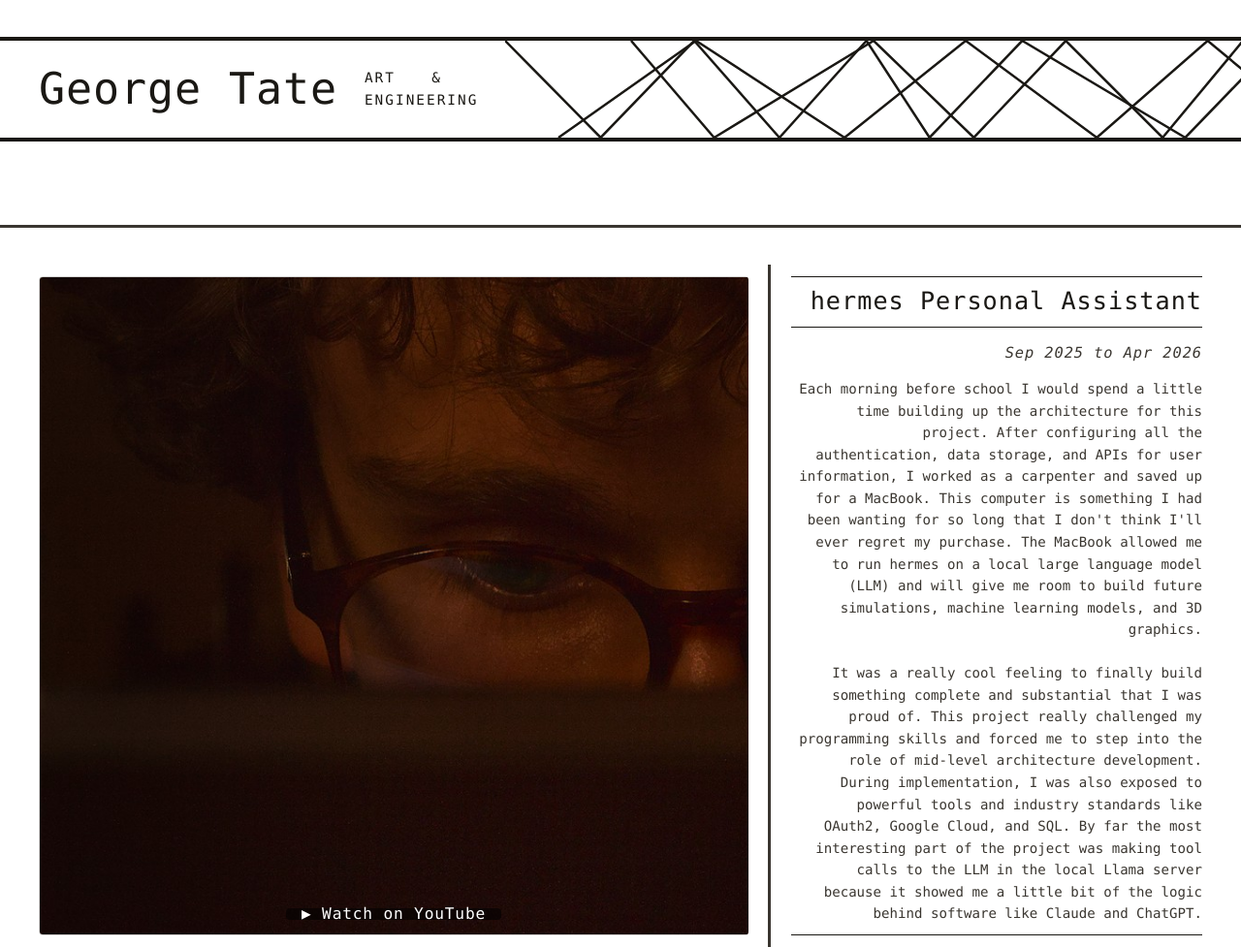
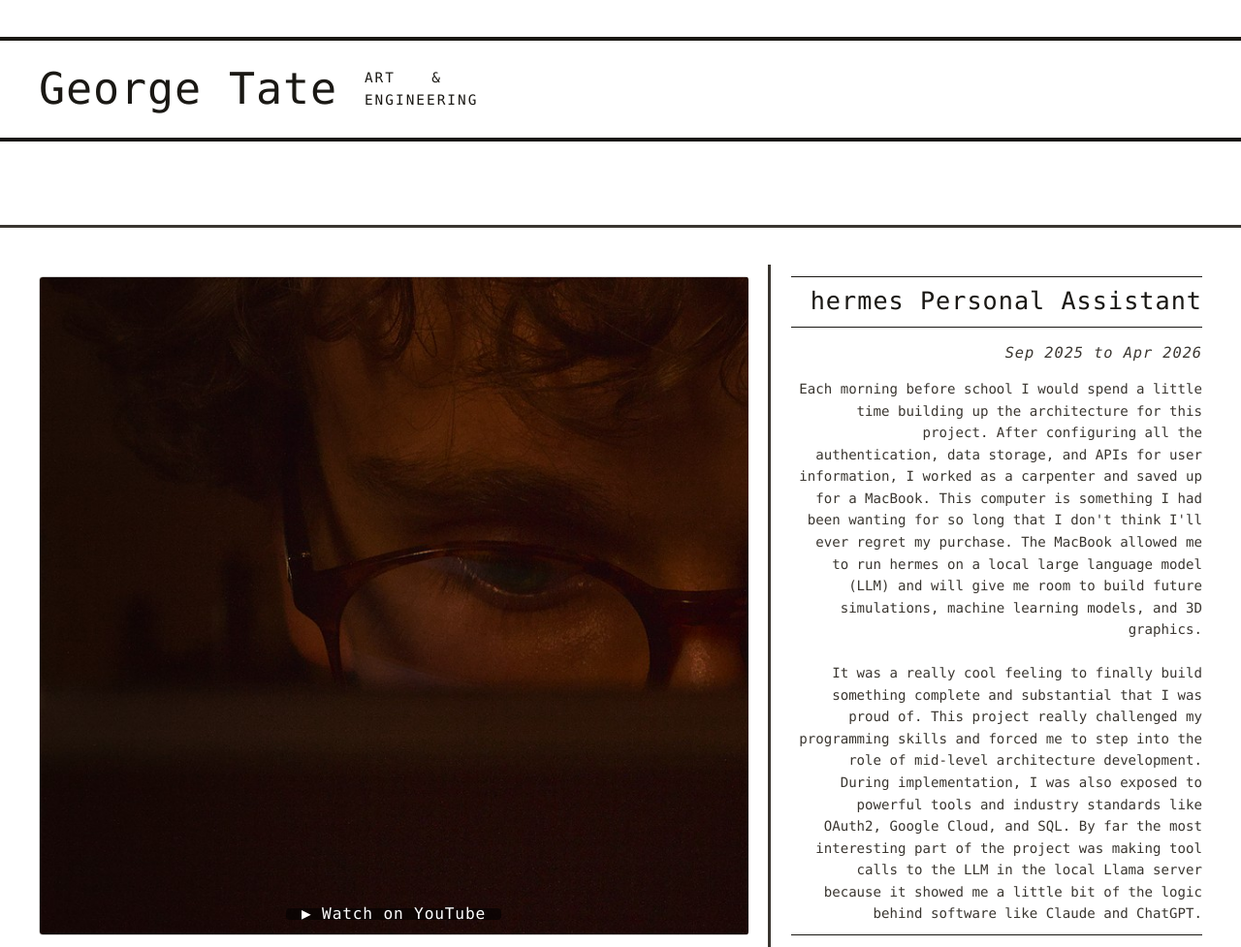
Before and after one commit to georgetate/george-tate-portfolio, a plain HTML site: page index.html in a window 1280 px wide. Shown: the top 977 px of the page at 97% size. Drawn offline with Linux system fonts and the light colour scheme; a web font is replaced by a local one.

Commit message:
Removed the laser beam pattern; the header and footer bands are plain again.

```diff
--- a/index.html
+++ b/index.html
@@ -23,8 +23,7 @@
 
   <!-- ── Header ─────────────────────────────────────────────────────────────
        .title-rule draws a thick bar above and below via ::before / ::after.
-       .header-inner holds the name and Art & Engineering subtitle side-by-side,
-       then .header-pattern fills the rest of the band.
+       .header-inner holds the name and Art & Engineering subtitle side-by-side.
   ── -->
   <header class="site-header">
     <div class="title-rule">
@@ -49,8 +48,6 @@
           </div>
         </div>
         -->
-        <!-- Laser beams bouncing between the bars (drawn by laser-beams.js) -->
-        <div class="header-pattern js-laser-beams" aria-hidden="true"></div>
       </div>
     </div>
   </header>
@@ -298,12 +295,11 @@
        with a cream-filled gap between them that mirrors the header height.
   ── -->
   <footer class="footer-rule" aria-hidden="true">
-    <div class="footer-pattern js-laser-beams"></div>
+    <div class="footer-pattern"></div>
   </footer>
 
   <script src="horizontal-gallery.js"></script>
   <script src="horizontal-masonry.js"></script>
-  <script src="laser-beams.js"></script>
 
 </body>
 </html>
--- a/laser-beams.js
+++ /dev/null
@@ -1,91 +0,0 @@
-// ------ Laser beams ------
-// Draws "laser beams" that bounce between the two horizontal bars of the header and
-// footer bands. Each beam starts by dying into one of the bars (so the beams stop short
-// of the name instead of needing a vertical divider), then zigzags to the right edge,
-// picking a slightly different angle at every bounce for a hand-drawn randomness.
-//
-// The angles come from a seeded random generator, so the pattern is identical on every
-// page load; only the visible length changes with the screen width. Each band redraws
-// when its size changes, because the bounce points depend on the band's width and height.
-
-(function () {
-  var SVG_NAMESPACE = 'http://www.w3.org/2000/svg';
-  var STROKE_WIDTH = 2.5;
-
-  // Beam angles are measured from the horizontal. Below ~25 degrees the beams turn into
-  // long flat streaks; above ~65 degrees they look like vertical hatching.
-  var MIN_ANGLE_DEGREES = 28;
-  var MAX_ANGLE_DEGREES = 62;
-
-  // Where each beam dies into a bar, as a multiple of the band height from the band's
-  // left edge, and which bar it dies into. Staggered so the ends do not line up.
-  var BEAMS = [
-    { startOffset: 0.0, startsAtTop: true, seed: 11 },
-    { startOffset: 0.55, startsAtTop: false, seed: 29 },
-    { startOffset: 1.3, startsAtTop: true, seed: 47 },
-  ];
-
-  // Small seeded PRNG (mulberry32): returns a function giving floats in [0, 1).
-  function createRandom(seed) {
-    var state = seed >>> 0;
-    return function () {
-      state = (state + 0x6d2b79f5) >>> 0;
-      var mixed = Math.imul(state ^ (state >>> 15), 1 | state);
-      mixed = (mixed + Math.imul(mixed ^ (mixed >>> 7), 61 | mixed)) ^ mixed;
-      return ((mixed ^ (mixed >>> 14)) >>> 0) / 4294967296;
-    };
-  }
-
-  function buildBeamPoints(beam, bandWidth, bandHeight) {
-    var random = createRandom(beam.seed);
-    var currentX = beam.startOffset * bandHeight;
-    var isAtTop = beam.startsAtTop;
-    var points = [[currentX, isAtTop ? 0 : bandHeight]];
-
-    // Keep bouncing until the beam has left the band on the right.
-    while (currentX <= bandWidth) {
-      var angleDegrees = MIN_ANGLE_DEGREES + random() * (MAX_ANGLE_DEGREES - MIN_ANGLE_DEGREES);
-      var horizontalRun = bandHeight / Math.tan(angleDegrees * Math.PI / 180);
-      currentX += horizontalRun;
-      isAtTop = !isAtTop;
-      points.push([currentX, isAtTop ? 0 : bandHeight]);
-    }
-    return points;
-  }
-
-  function drawBeams(band) {
-    var bandWidth = band.clientWidth;
-    var bandHeight = band.clientHeight;
-    if (bandWidth === 0 || bandHeight === 0) return;
-
-    var svg = band.querySelector('svg') || document.createElementNS(SVG_NAMESPACE, 'svg');
-    svg.setAttribute('viewBox', '0 0 ' + bandWidth + ' ' + bandHeight);
-    svg.setAttribute('aria-hidden', 'true');
-    svg.innerHTML = '';
-
-    BEAMS.forEach(function (beam) {
-      var polyline = document.createElementNS(SVG_NAMESPACE, 'polyline');
-      var pointText = buildBeamPoints(beam, bandWidth, bandHeight)
-        .map(function (point) { return point[0].toFixed(1) + ',' + point[1].toFixed(1); })
-        .join(' ');
-      polyline.setAttribute('points', pointText);
-      polyline.setAttribute('fill', 'none');
-      polyline.setAttribute('stroke', 'currentColor');
-      polyline.setAttribute('stroke-width', STROKE_WIDTH);
-      // Mitered corners keep each bounce a sharp point where it touches the bar.
-      polyline.setAttribute('stroke-linejoin', 'miter');
-      svg.appendChild(polyline);
-    });
-
-    if (!svg.parentNode) band.appendChild(svg);
-  }
-
-  var bands = document.querySelectorAll('.js-laser-beams');
-  var resizeObserver = new ResizeObserver(function (entries) {
-    entries.forEach(function (entry) { drawBeams(entry.target); });
-  });
-  bands.forEach(function (band) {
-    drawBeams(band);
-    resizeObserver.observe(band);
-  });
-})();
--- a/style.css
+++ b/style.css
@@ -104,7 +104,7 @@ a:focus-visible {
 
 
 /* ── Footer ─────────────────────────────────────────────────────────────── */
-/* Laser-beam band with a thick bar above and below, thinner than the header.
+/* Plain band with a thick bar above and below, thinner than the header.
    .footer-pattern (between the ::before and ::after bars) sets the band height. */
 .footer-rule {
   display: block;
@@ -137,29 +137,6 @@ a:focus-visible {
   align-items: center;
   gap: 28px;
   padding-left: var(--header-edge-margin);
-}
-
-/* Laser-beam bands (header and footer). laser-beams.js fills each with an SVG of
-   beams bouncing between the bars; the beams start by dying into a bar, which is
-   what separates the pattern from the name (no vertical divider). The SVG is sized
-   to the band, so the band itself only has to stretch between the two bars. */
-.header-pattern {
-  flex: 1;
-  align-self: stretch;
-}
-
-.header-pattern,
-.footer-pattern {
-  position: relative;
-  color: var(--ink);  /* beams use currentColor */
-}
-
-.js-laser-beams svg {
-  position: absolute;
-  inset: 0;
-  width: 100%;
-  height: 100%;
-  display: block;
 }
 
 h1.name {
```
